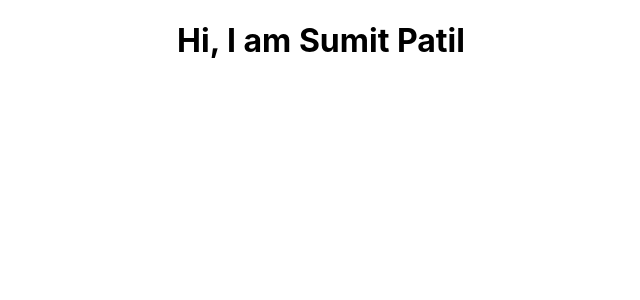
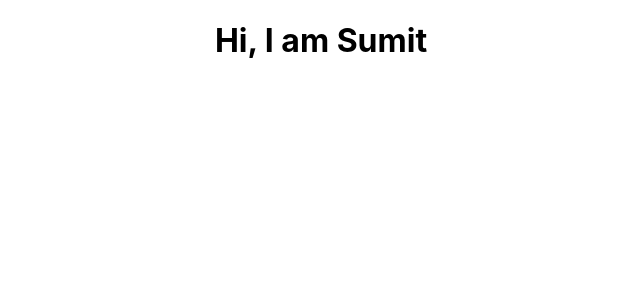
Before and after one commit to sumitpatil4/demo-project, a React (Create React App) app: page / in a window 1280 px wide. Shown: the top 300 px of the page, without its empty margins (319-959 px from the left). Built offline with nearby package versions, Linux system fonts and the light colour scheme.

Commit message:
Changed App.js

```diff
--- a/src/App.js
+++ b/src/App.js
@@ -4,7 +4,7 @@ import './App.css';
 function App() {
   return (
     <div className="App">
-      <h1>Hi, I am Sumit Patil</h1>
+      <h1>Hi, I am Sumit</h1>
     </div>
   );
 }
```
